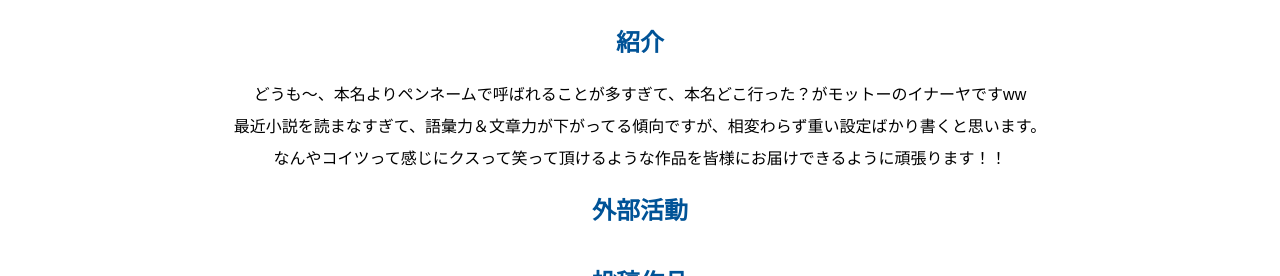
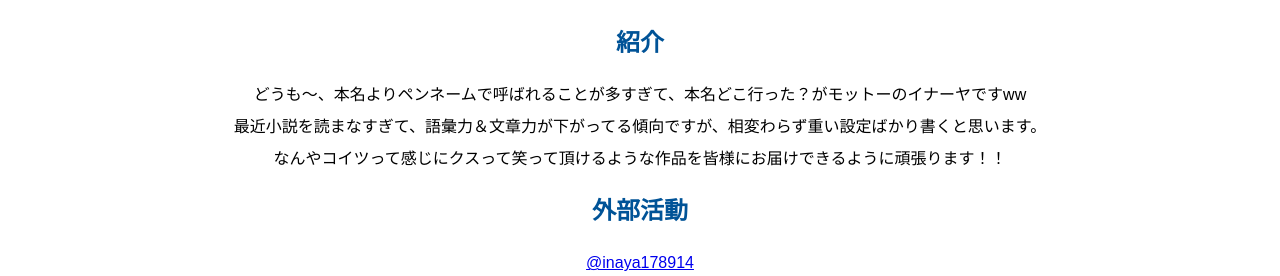
Before and after one commit to okanosaki/Inahya, a plain HTML site: page index.html in a window 1280 px wide. Shown: the part 524-800 px from the top of the page. Drawn offline with Linux system fonts and the light colour scheme; a web font is replaced by a local one.

Commit message:
Update index.html

```diff
--- a/index.html
+++ b/index.html
@@ -43,7 +43,7 @@
         <br>最近小説を読まなすぎて、語彙力＆文章力が下がってる傾向ですが、相変わらず重い設定ばかり書くと思います。
         <br>なんやコイツって感じにクスって笑って頂けるような作品を皆様にお届けできるように頑張ります！！</p>
         <h3>外部活動</h3>
-        <p><!--twitter--><a href=""></a></p>
+        <p><a href="https://mobile.twitter.com/inaya178914">@inaya178914</a></p>
         <h3>投稿作品</h3>
         <p>投稿作品はまだありません。</p>
     </div>
```
